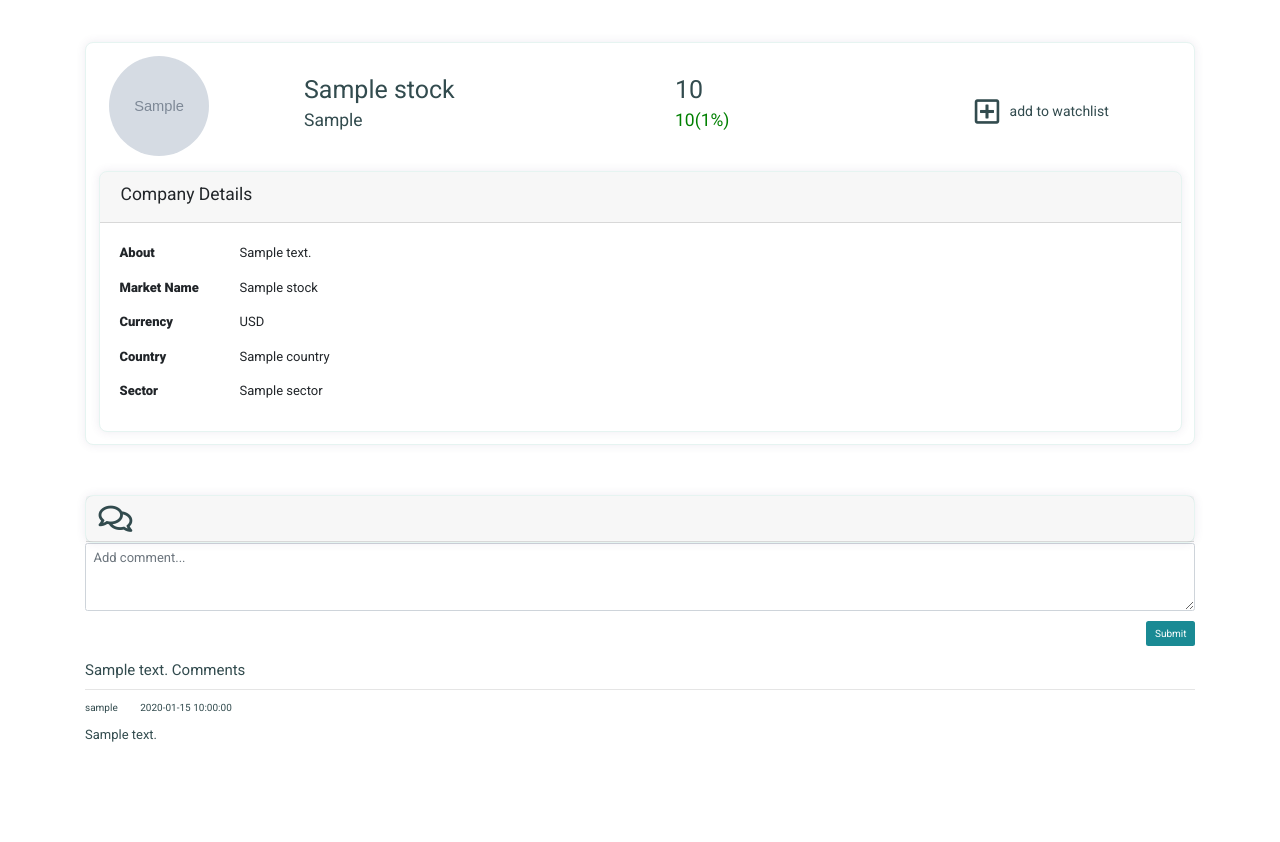
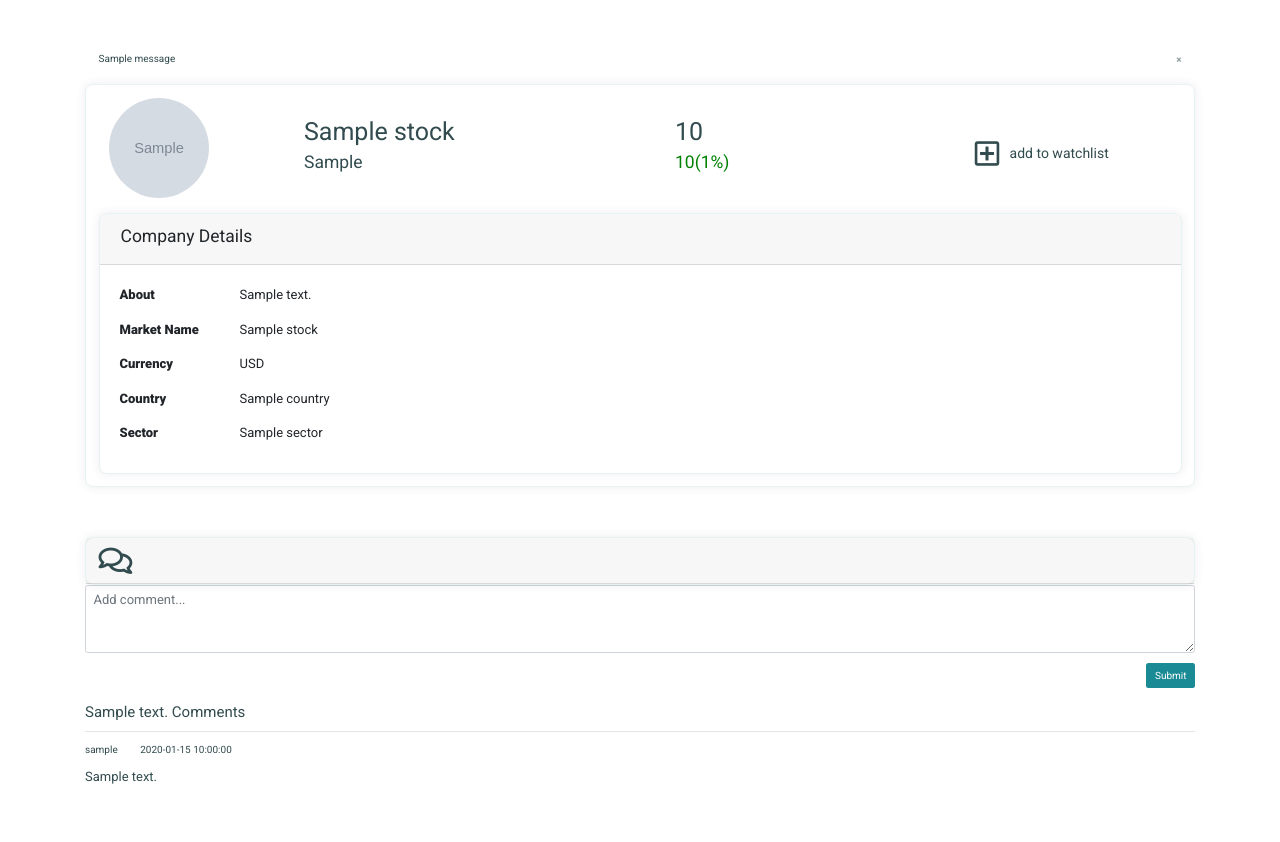
Before and after one commit to yipmunallen/third-milestone-project, a Flask app: template templates/stock.html in a window 1280 px wide. Shown: the part 58-900 px from the top of the page. Run offline with Flask 2, Linux system fonts and the light colour scheme; the visitor is signed in with stand-in values (Sample User, id 1); the template is opened without the code that fills it: most values are stand-ins (such as "Sample title", 1, 10 or a date in 2020); grey boxes marked "Sample" are stand-in pictures; one stand-in notice (Sample message) is shown; some libraries are stand-ins or nearby versions.

Commit message:
added flashed messages row in "stock.html"

```diff
--- a/templates/stock.html
+++ b/templates/stock.html
@@ -2,6 +2,22 @@
 {% block content %}
 
 <div class="container main-content">
+    {% with messages = get_flashed_messages() %}
+        {% if messages %}
+            {% for message in messages %}
+                <div class="row">
+                    <div class="col-12">
+                        <div class="alert comment-alerts alert-dismissible fade out show" role="alert">
+                            {{ message }}
+                            <button type="button" class="close" data-dismiss="alert" aria-label="Close">
+                                <span aria-hidden="true">&times;</span>
+                            </button>
+                        </div>
+                    </div>
+                </div>
+            {% endfor %}
+        {% endif %}
+    {% endwith %}
     <div class="row">
         <div class="col-md-12">
             <div class="card card-margin">
@@ -172,4 +188,6 @@
     </div>
 </div>
 
+
+
 {% endblock %}
```
